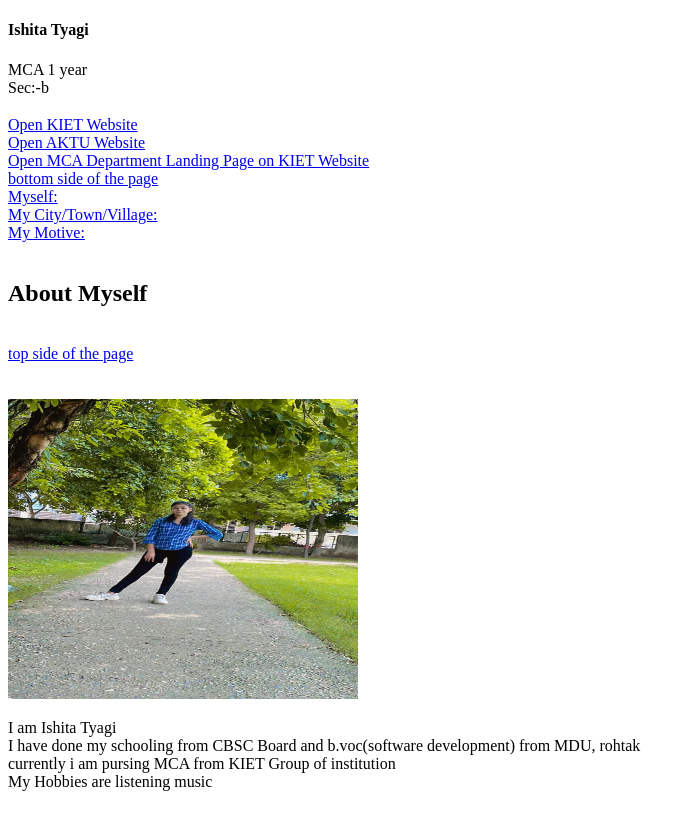
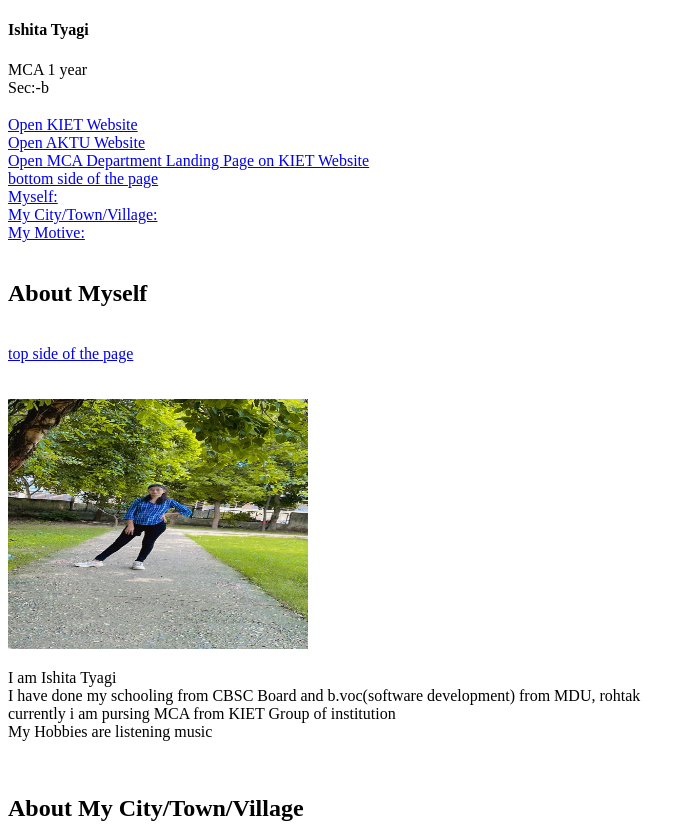
Before and after one commit to tyagiishita/vad-assignment-2, a plain HTML site: page index.html in a window 1280 px wide. Shown: the top 825 px of the page, without its empty margins (0-696 px from the left). Drawn offline with Linux system fonts and the light colour scheme.

Commit message:
Update index.html

```diff
--- a/index.html
+++ b/index.html
@@ -18,7 +18,7 @@ Sec:-b<br>
 <br><br>
 <h2 id="Myself"> About Myself</h2><br>
 <a href="#top">top side of the page</a><br><br><br>
-<img src ="ishu.jpg" width="350px" height= "300px">
+<img src ="ishu.jpg" width="300px" height= "250px">
 <p> I am Ishita Tyagi<br>
 I have done my schooling from CBSC Board and  b.voc(software development) from MDU, rohtak  <br>
 currently i am pursing MCA from KIET Group of institution<br>
```
